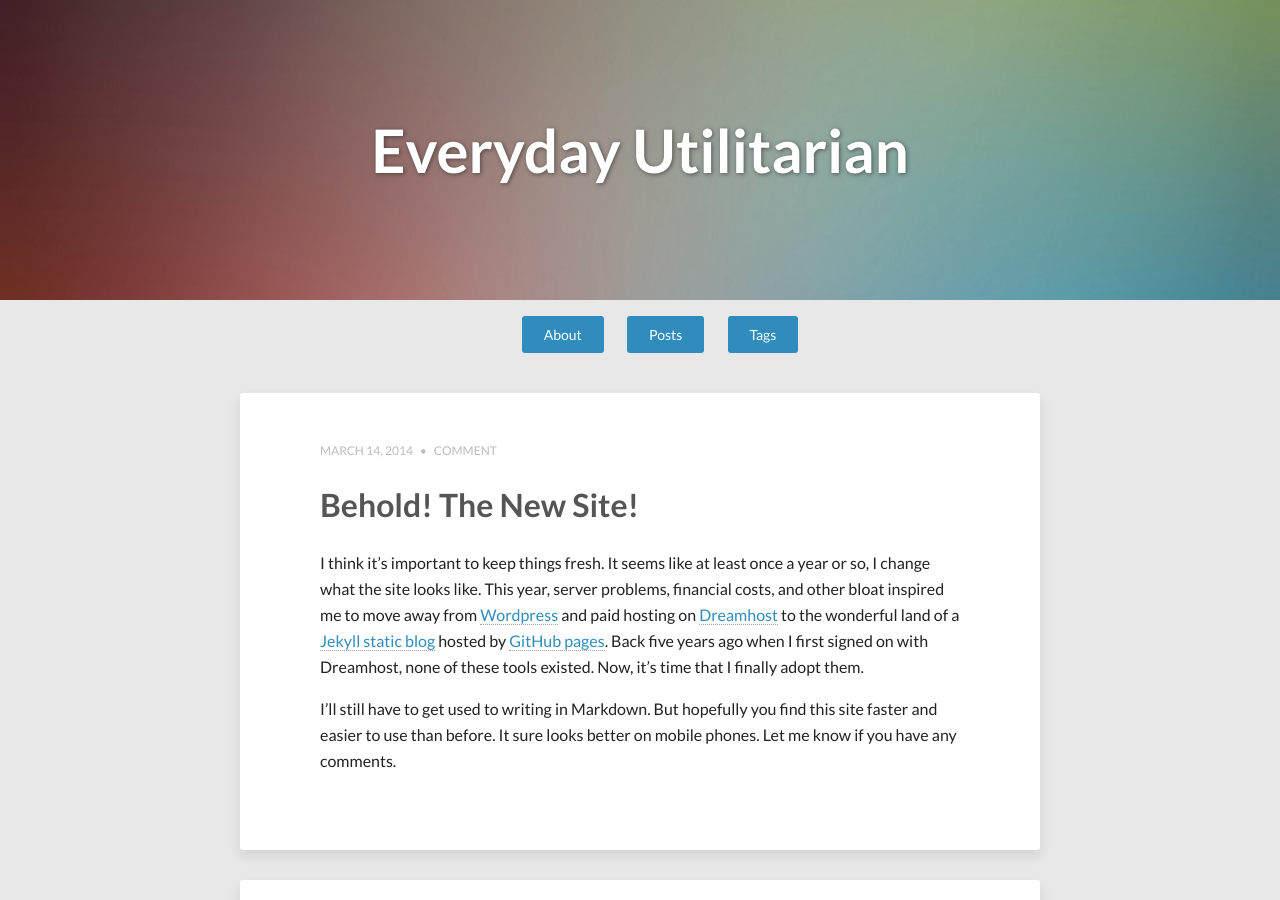
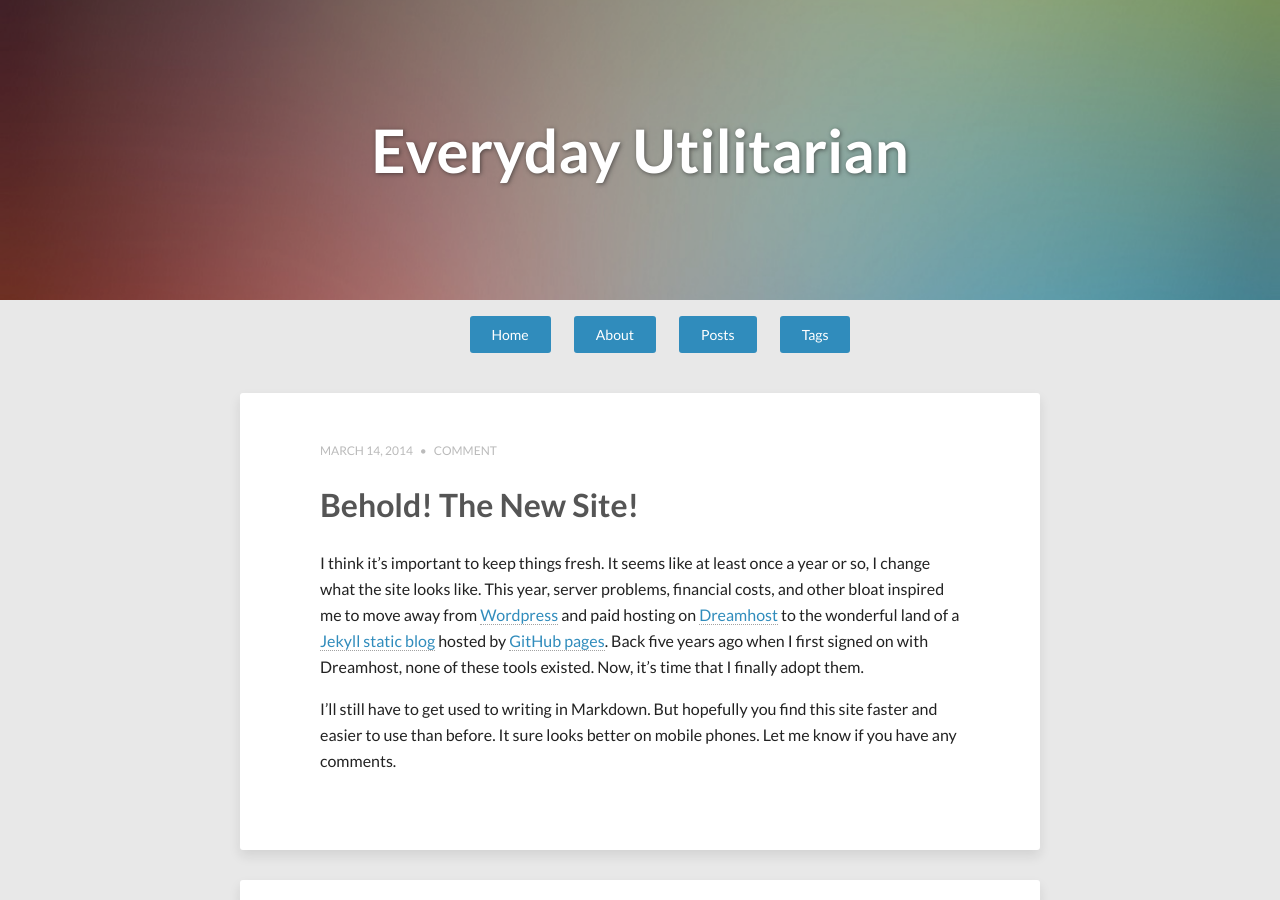
Before and after one commit to peterhurford/peterhurford.github.io, a Jekyll site: the page built from index.html, in a window 1280 px wide and 900 px high. Built offline with Jekyll 4.4.1, drawn with Linux system fonts in a browser that asks for light colours; the list of posts is cut into pages by our own code.

Commit message:
Added home button

```diff
--- a/_includes/menu.html
+++ b/_includes/menu.html
@@ -1,4 +1,5 @@
 <ul id="menu">
+	<li><a href="{{ site.url }}" class="btn btn-info">Home</a></li>
 	<li><a href="{{ site.url }}/essays/who-is-this-peter-guy/" class="btn btn-info">About</a></li>
 	<li><a href="{{ site.url }}/posts" class="btn btn-info">Posts</a></li>
 	<li><a href="{{ site.url }}/tags" class="btn btn-info">Tags</a></li>
```
